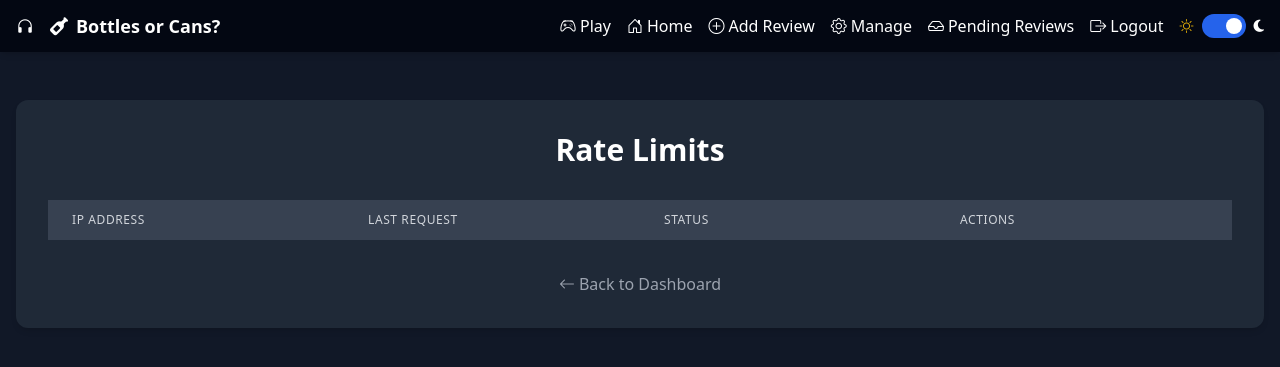
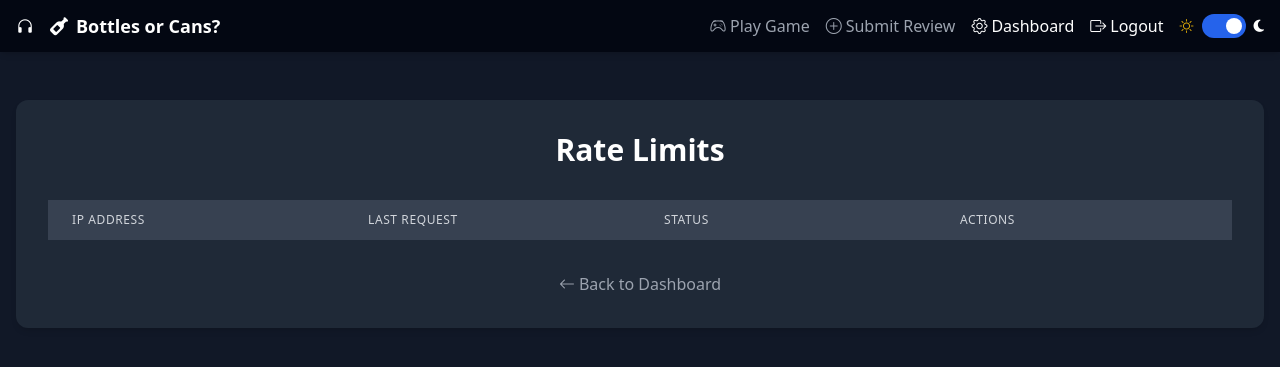
Before and after one commit to petecheslock/bottles_or_cans, a Flask app: page /admin/rate-limits in a window 1280 px wide. Shown: the top 367 px of the page. Run offline with Flask 3, Linux system fonts and the light colour scheme; the visitor is signed in with stand-in values (Sample User, id 1); data that the repository does not hold is empty; parts of the project's set-up code (start-up, migrations or seed data) failed here and were passed over.

Commit message:
Refactor navigation and admin access with improved UI and UX
- Update base.html navigation with clearer menu items and styling
- Simplify admin access and navigation links
- Add direct link to admin login in README.md
- Improve rate limits management with enhanced delete confirmation
- Update confirm modal with better event handling and click-outside support

```diff
--- a/app/static/css/main.css
+++ b/app/static/css/main.css
@@ -1633,11 +1633,6 @@ video {
   color: rgb(31 41 55 / var(--tw-text-opacity, 1));
 }
 
-.hover\:text-gray-900:hover {
-  --tw-text-opacity: 1;
-  color: rgb(17 24 39 / var(--tw-text-opacity, 1));
-}
-
 .hover\:text-green-900:hover {
   --tw-text-opacity: 1;
   color: rgb(20 83 45 / var(--tw-text-opacity, 1));
--- a/app/templates/base.html
+++ b/app/templates/base.html
@@ -35,28 +35,18 @@
                 </button>
                 <div class="hidden lg:flex lg:items-center" id="navbarNav">
                     <div class="flex flex-col lg:flex-row space-y-2 lg:space-y-0 lg:space-x-4 items-center">
-                        <a class="text-white hover:text-gray-200 hover:-translate-y-0.5 transition-all duration-300" href="{{ url_for('main.play_game') }}">
-                            <i class="bi bi-controller mr-1"></i>Play
+                        <a href="{{ url_for('main.play_game') }}" class="text-gray-600 dark:text-gray-400 hover:text-gray-800 dark:hover:text-gray-200">
+                            <i class="bi bi-controller mr-1"></i>Play Game
+                        </a>
+                        <a href="{{ url_for('main.submit_review') }}" class="text-gray-600 dark:text-gray-400 hover:text-gray-800 dark:hover:text-gray-200">
+                            <i class="bi bi-plus-circle mr-1"></i>Submit Review
                         </a>
                         {% if session.get('logged_in') %}
                             <a class="text-white hover:text-gray-200 hover:-translate-y-0.5 transition-all duration-300" href="{{ url_for('admin.dashboard') }}">
-                                <i class="bi bi-house-door mr-1"></i>Home
-                            </a>
-                            <a class="text-white hover:text-gray-200 hover:-translate-y-0.5 transition-all duration-300" href="{{ url_for('main.submit_review') }}">
-                                <i class="bi bi-plus-circle mr-1"></i>Add Review
-                            </a>
-                            <a class="text-white hover:text-gray-200 hover:-translate-y-0.5 transition-all duration-300" href="{{ url_for('admin.manage_reviews') }}">
-                                <i class="bi bi-gear mr-1"></i>Manage
-                            </a>
-                            <a class="text-white hover:text-gray-200 hover:-translate-y-0.5 transition-all duration-300" href="{{ url_for('admin.pending_reviews') }}">
-                                <i class="bi bi-inbox mr-1"></i>Pending Reviews
+                                <i class="bi bi-gear mr-1"></i>Dashboard
                             </a>
                             <a class="text-white hover:text-gray-200 hover:-translate-y-0.5 transition-all duration-300" href="{{ url_for('auth.logout') }}">
                                 <i class="bi bi-box-arrow-right mr-1"></i>Logout
-                            </a>
-                        {% else %}
-                            <a class="text-white hover:text-gray-200 hover:-translate-y-0.5 transition-all duration-300" href="{{ url_for('auth.login') }}">
-                                <i class="bi bi-person mr-1"></i>Admin
                             </a>
                         {% endif %}
 
--- a/app/templates/components/confirm_modal.html
+++ b/app/templates/components/confirm_modal.html
@@ -22,7 +22,7 @@
 </style>
 
 <!-- The Modal -->
-<div id="confirmModal" class="hidden fixed inset-0 bg-black bg-opacity-50 dark:bg-opacity-70 flex items-center justify-center z-50">
+<div id="confirmModal" class="modal-overlay hidden fixed inset-0 bg-black bg-opacity-50 dark:bg-opacity-70 flex items-center justify-center z-50">
     <div class="bg-white dark:bg-gray-800 rounded-xl shadow-lg p-6 max-w-md w-full mx-4">
         <h2 id="modalTitle" class="text-2xl font-bold mb-4 text-gray-900 dark:text-white"></h2>
         <div id="modalMessage" class="text-gray-700 dark:text-gray-300 mb-6"></div>
@@ -48,15 +48,28 @@ function showConfirmModal(id, action, title, message) {
     currentAction = action;
     document.getElementById('modalTitle').textContent = title;
     document.getElementById('modalMessage').textContent = message;
-    document.getElementById('confirmModal').classList.remove('hidden');
+    const modal = document.getElementById('confirmModal');
+    modal.classList.remove('hidden');
+
+    // Add click outside listener
+    modal.addEventListener('click', handleModalClick);
     document.addEventListener('keydown', handleEscapeKey);
 }
 
 function hideConfirmModal() {
-    document.getElementById('confirmModal').classList.add('hidden');
+    const modal = document.getElementById('confirmModal');
+    modal.classList.add('hidden');
     currentFormId = null;
     currentAction = null;
+    modal.removeEventListener('click', handleModalClick);
     document.removeEventListener('keydown', handleEscapeKey);
+}
+
+function handleModalClick(e) {
+    // Check if the click was on the overlay (modal-overlay) and not on the modal content
+    if (e.target.classList.contains('modal-overlay')) {
+        hideConfirmModal();
+    }
 }
 
 function handleEscapeKey(e) {
--- a/app/templates/rate_limits.html
+++ b/app/templates/rate_limits.html
@@ -73,10 +73,23 @@
                                                 {% endif %}
                                             </button>
                                         </form>
-                                        <button onclick="showDeleteConfirmation('{{ rate_limit.ip_address }}')"
-                                                class="text-gray-600 dark:text-gray-400 hover:text-gray-900 dark:hover:text-gray-200">
-                                            <i class="bi bi-trash mr-1"></i>Delete
-                                        </button>
+                                        <form method="POST"
+                                              action="{{ url_for('admin.manage_rate_limits') }}"
+                                              class="inline"
+                                              id="deleteForm-{{ rate_limit.ip_address|replace('.', '_') }}">
+                                            <input type="hidden" name="ip_address" value="{{ rate_limit.ip_address }}">
+                                            <input type="hidden" name="action" value="delete">
+                                            <button type="button"
+                                                    onclick="showConfirmModal(
+                                                        '{{ rate_limit.ip_address|replace('.', '_') }}',
+                                                        'delete',
+                                                        'Confirm Delete Rate Limit',
+                                                        'Are you sure you want to delete the rate limit for IP {{ rate_limit.ip_address }}?'
+                                                    )"
+                                                    class="text-gray-600 dark:text-gray-400 hover:text-gray-800 dark:hover:text-gray-200">
+                                                <i class="bi bi-trash mr-1"></i>Delete
+                                            </button>
+                                        </form>
                                     </div>
                                 </td>
                             </tr>
@@ -98,55 +111,27 @@
 {% include 'components/confirm_modal.html' %}
 
 <script>
-function showDeleteConfirmation(ipAddress) {
-    showConfirmModal(
-        ipAddress,
-        'delete',
-        'Confirm Delete',
-        `Are you sure you want to delete the rate limit record for ${ipAddress}?`
-    );
+document.addEventListener('DOMContentLoaded', function() {
+    const confirmButton = document.getElementById('confirmAction');
+    const oldConfirmButton = confirmButton.cloneNode(true);
+    confirmButton.parentNode.replaceChild(oldConfirmButton, confirmButton);
 
-    setTimeout(() => {
-        const modal = document.getElementById('confirmModal');
-        const modalConfirm = document.getElementById('confirmAction');
-        if (!modalConfirm) {
-            console.error('Could not find confirm button');
-            return;
+    oldConfirmButton.addEventListener('click', function() {
+        if (currentAction === 'delete' && currentFormId) {
+            document.getElementById(`deleteForm-${currentFormId}`).submit();
+            hideConfirmModal();
         }
+    });
 
-        // Clone and replace the confirm button
-        const newModalConfirm = modalConfirm.cloneNode(true);
-        modalConfirm.parentNode.replaceChild(newModalConfirm, modalConfirm);
-
-        // Update confirm button text and style
-        newModalConfirm.textContent = 'Delete';
-        newModalConfirm.classList.remove('bg-blue-600', 'hover:bg-blue-700');
-        newModalConfirm.classList.add('bg-red-600', 'hover:bg-red-700');
-
-        // Add the click handler
-        newModalConfirm.addEventListener('click', function() {
-            const form = document.createElement('form');
-            form.method = 'POST';
-            form.action = "{{ url_for('admin.manage_rate_limits') }}";
-            form.innerHTML = `
-                <input type="hidden" name="ip_address" value="${ipAddress}">
-                <input type="hidden" name="action" value="delete">
-            `;
-            document.body.appendChild(form);
-            form.submit();
-        });
-
-        // Add keyboard support
-        function handleKeyPress(e) {
-            if (e.key === 'Enter' && !modal.classList.contains('hidden')) {
-                e.preventDefault();
-                newModalConfirm.click();
-                document.removeEventListener('keydown', handleKeyPress);
+    // Add keyboard support for Enter key
+    document.addEventListener('keydown', function(e) {
+        if (e.key === 'Enter' && !document.getElementById('confirmModal').classList.contains('hidden')) {
+            if (currentAction === 'delete' && currentFormId) {
+                document.getElementById(`deleteForm-${currentFormId}`).submit();
+                hideConfirmModal();
             }
         }
-
-        document.addEventListener('keydown', handleKeyPress);
-    }, 100);
-}
+    });
+});
 </script>
 {% endblock %}
```
Also changed, not shown: README.md.
